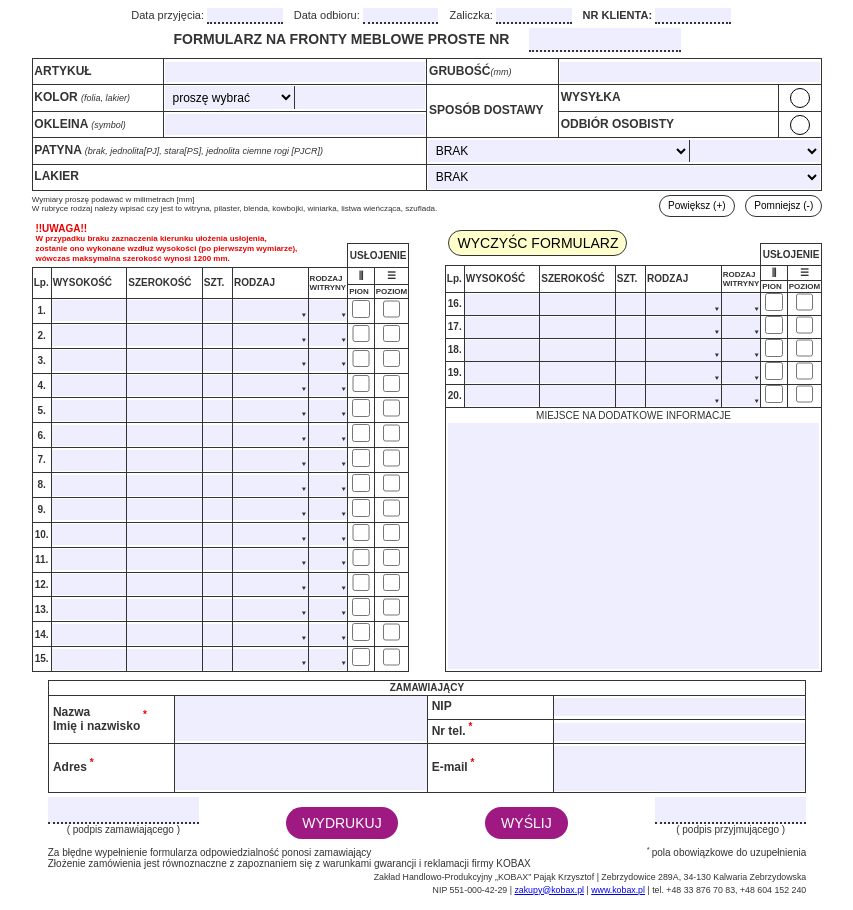
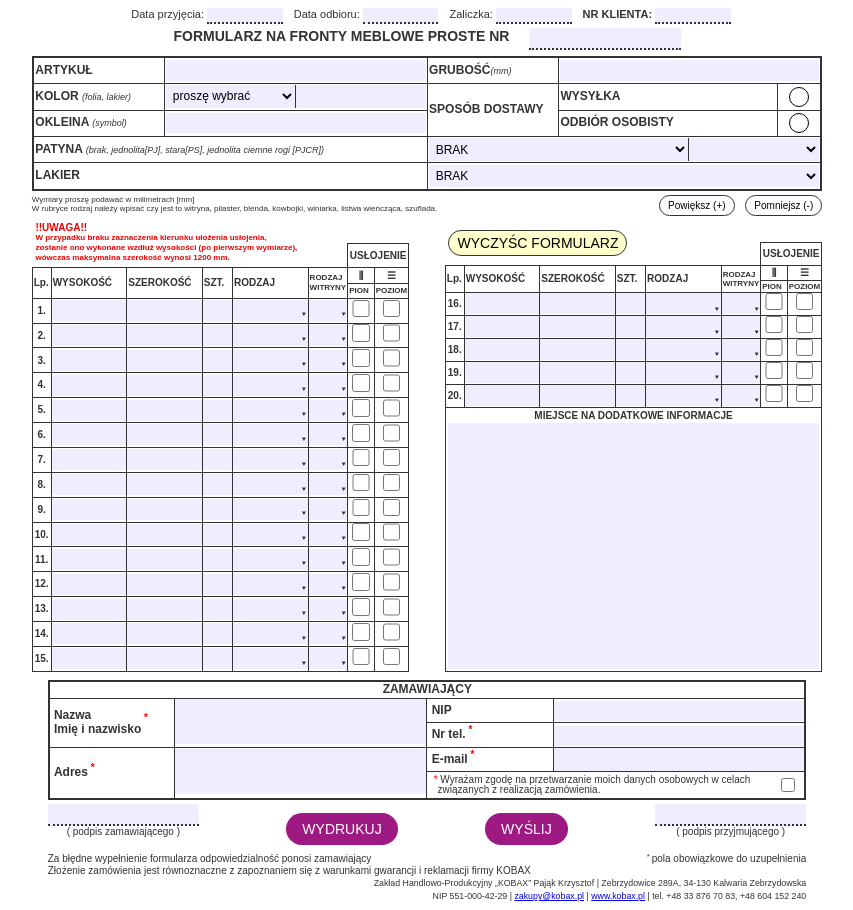
Before and after one commit to MarcinOstaszewski/kobax-fronty-proste, a website: page src/fronty_proste.html in a window 1280 px wide. Shown: the whole page, without its empty margins (213-1066 px from the left). Drawn offline with Linux system fonts and the light colour scheme; files that its build step writes are made by us from their sources.

Commit message:
add required rodo consent checkbox; add tables bold borders; add Arimo font for headers to overwrite WordPress' default font;

```diff
--- a/src/fronty_proste.html
+++ b/src/fronty_proste.html
@@ -37,7 +37,7 @@
 
     <main class="">
       <form id="fronty-proste">
-        <table id="top-table" class="top-table">
+        <table id="top-table" class="top-table border-bold">
           <tr>
             <td class="col-2 title-cell"><label for="article">ARTYKUŁ</label></td>
             <td class="col-4">
@@ -130,9 +130,9 @@
 
           <div class="bottom-tables-container"></div>
 
-          <table class="orderer-table text-sm">
+          <table class="orderer-table text-md border-bold">
             <tr>
-              <td colspan="4" class="align-center text-bold">ZAMAWIAJĄCY</td>
+              <td colspan="4" class="align-center title-cell">ZAMAWIAJĄCY</td>
             </tr>
             <tr>
               <td rowspan="2" class="col-2"><label for="name-surname">Nazwa<br />Imię i nazwisko<sup>&nbsp;*</sup></label></td>
@@ -155,9 +155,18 @@
               <td rowspan="2" class="p-0">
                 <textarea id="address" name="address" class="control-cell" type="text" required rows="5"></textarea>
               </td>
-              <td rowspan="2" class="h-6mm"><label for="email">E-mail<sup>&nbsp;*</sup></label></td>
-              <td rowspan="2" class="p-0">
-                <input id="email" name="email" class="control-cell h-12mm" type="email" required>
+              <td class="h-6mm"><label for="email">E-mail<sup>&nbsp;*</sup></label></td>
+              <td class="p-0">
+                <input id="email" name="email" class="control-cell h-6mm" type="email" required>
+              </td>
+            </tr>
+            <tr>
+              <td colspan="2">
+                <div class="rodo-consent-container">
+                  <label><sup>*</sup><span>&nbsp;Wyrażam zgodę na przetwarzanie moich danych osobowych w celach związanych z realizacją zamówienia.</span>
+                    <input type="checkbox" id="zgoda-rodo" name="zgoda-rodo" class="rodo-consent">
+                  </label>
+                </div>
               </td>
             </tr>
           </table>
@@ -312,11 +321,11 @@
 
   <template id="notes-textarea">
     <tr>
-      <td colspan="8" class="h-70mm">
+      <td colspan="8">
         <table class="col-12">
           <tbody>
             <tr>
-              <td class="border-none text-sm align-center p-01">
+              <td class="border-none text-sm text-bold align-center p-01">
                 <label for="dodatkowe" class="display-block">MIEJSCE NA DODATKOWE INFORMACJE</label>
               </td>
             </tr>
--- a/src/scripts/index.js
+++ b/src/scripts/index.js
@@ -3,7 +3,7 @@
   const ZOOM = "zoom";
   const DELIVERY = "delivery";
   const requiredFieldIds = ["name-surname", "email", "address", "phone",
-    "article", "thickness", "color", DELIVERY, "color-symbol"];
+    "article", "thickness", "color", DELIVERY, "color-symbol", "zgoda-rodo"];
 
   function removeWarningOnClick(e) {
     const element = e.target;
@@ -84,8 +84,9 @@
           queriesString += entry + "=" + entries[entry] + "&";
         }
       }
+      queriesString = queriesString.replace(/ /g, "%20").replace(/\n/g, "%0A").replace(/\r/g, "%0D");
       const emailAddress = 'zakupy@kobax.pl';
-      const subject = "Formularz zamówienia";
+      const subject = "Formularz zamówienia frontów prostych";
       const body = encodeURIComponent(window.location.href + queriesString);
       window.location.href = "mailto:" + emailAddress + "?subject=" + subject + "&body=" + body;
     } else {
@@ -179,7 +180,7 @@
   function switchToLockedForm(form) {
     form.classList.add("locked");
     const warningTextCell = document.querySelectorAll(".text-warning")[1];
-    warningTextCell.innerHTML = '<small class="visible-when-locked">! FORMULARZ ZABLOKOWANY DO EDYCJI !</small>';
+    warningTextCell.innerHTML = '<strong class="visible-when-locked text-sm">FORMULARZ ZABLOKOWANY DO EDYCJI</strong>';
     document.querySelectorAll(".pointer-events-none").forEach(function(el) {
       el.classList.remove("pointer-events-none");
     });
--- a/src/styles/styles.css
+++ b/src/styles/styles.css
@@ -11,6 +11,7 @@
   --kbx-bg-warning-color: #ffc;
   --kbx-bg-locked-color: #ffe;
   --kbx-white-color: #fff;
+  --kbx-font-family: 'Arimo', Arial, sans-serif;
 }
 
 /* GENERAL */
@@ -47,6 +48,10 @@ select::-ms-expand {
   padding: 0 0.1rem;
   max-width: 21cm;
   margin: 0 auto;
+}
+
+h1, h2, h3, h4, h5, h6 {
+  font-family: var(--kbx-font-family);
 }
 
 header {
@@ -177,9 +182,13 @@ th.border-none {
 .control-cell {
   width: 100%;
   padding: 0.2rem;
+  font-size: 12px;
   margin: 0;
   border: 0;
   background-color: var(--kbx-bg-control-color);
+}
+.locked .control-cell {
+  background-color: var(--kbx-bg-locked-color);
 }
 input, select {
   cursor: pointer;
@@ -188,7 +197,6 @@ input, select {
 .bottom-table .control-cell {
   width: 100%;
   padding: 0 0.1rem;
-  font-size: 13px;
   line-height: 21px;
 }
 
@@ -329,8 +337,12 @@ footer {
 .orderer-table textarea {
   padding: 0.3rem;
   width: 100%;
+  font-size: 12px;
   height: 12mm;
   border: none;
+}
+.orderer-table input {
+  font-size: 12px;
 }
 .orderer-table td label{
   display: flex;
@@ -344,6 +356,35 @@ footer {
 .orderer-table td sup {
   font-size: 10px;
   color: var(--kbx-text-color-warning)
+}
+
+.rodo-consent-container {
+  display: flex;
+  align-items: center;
+  margin: 2px;
+  line-height: 12px;
+}
+.rodo-consent {
+  margin: 0 6px 0 12px;
+  width: 20px;
+  height: 20px;
+}
+input[type="checkbox"].rodo-consent {
+  accent-color: var(--kbx-main-color);
+}
+input[type="checkbox"].rodo-consent.required-field-error:after {
+  content: "";
+  display: block;
+  width: 18px;
+  height: 18px;
+  background-color: var(--kbx-bg-error-color);
+  border: 1px solid var(--kbx-text-color-warning);
+  border-radius: 3px;
+}
+.orderer-table .rodo-consent-container label {
+  font-size: 10px;
+  line-height: 1;
+  font-weight: normal;
 }
 
 .visible-when-locked {
```
Also changed, not shown: src/gulpfile.mjs (+4 -3 lines), 1 other file.
